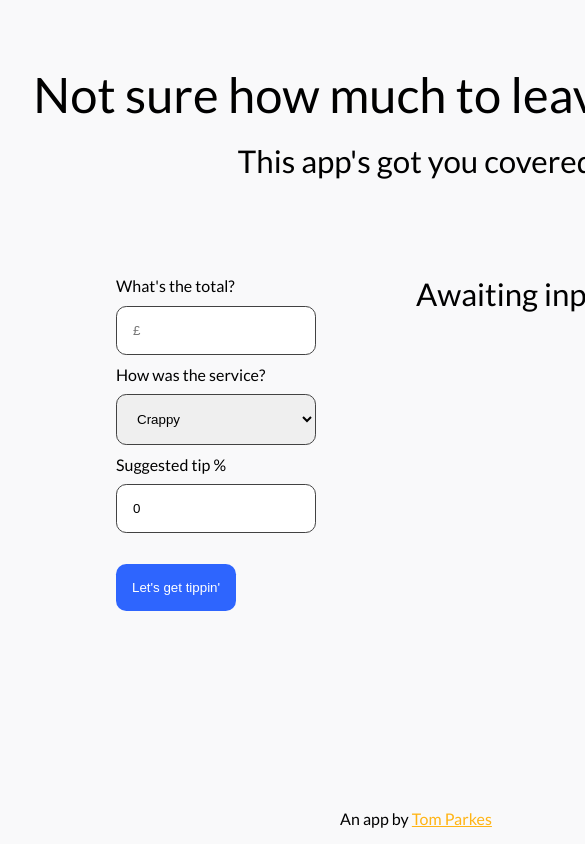
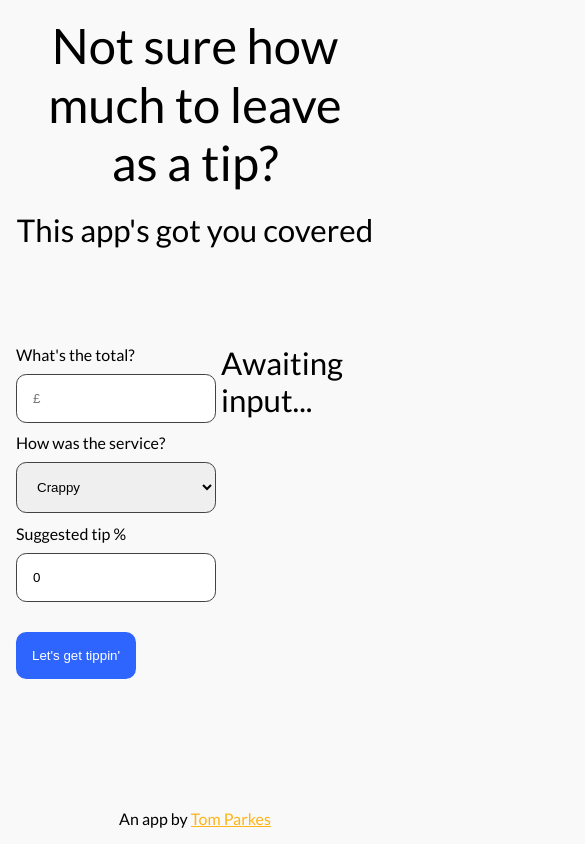
Before and after one commit to tpp1987/tip-calculator, a plain HTML site: page index.html in a window 390 px wide. Shown: the top 844 px of the page, 585 px wide, since content can reach past the window. Drawn offline with Linux system fonts and the light colour scheme.

Commit message:
Mobile responsive

```diff
--- a/index.html
+++ b/index.html
@@ -15,8 +15,8 @@
     <body>
 
         <header class="container">
-            <h1>Not sure how much to leave as a tip?</h1>
-            <h2>This app's got you covered</h2>
+            <h1>Not sure how much to leave as&nbsp;a&nbsp;tip?</h1>
+            <h2>This app's got you&nbsp;covered</h2>
         </header>
 
         <main>
--- a/styles/style.css
+++ b/styles/style.css
@@ -156,33 +156,19 @@ footer a {
     color: var(--secondary-color);
 }
 
-/* SECTION NAME =====================================*/
-
-
-
-/* SECTION NAME =====================================*/
-
-
-
-/* SECTION NAME =====================================*/
-
-
-
-/* SECTION NAME =====================================*/
-
-
-
-/* SECTION NAME =====================================*/
-
-
-
 /*==================================================*/
 /*==================================================*/
 /* MEDIA QUERIES - TABLET LANDSCAPE 1024px =========*/
 
 @media only screen and (max-width: 1024px) {
 
+    .container {
+        width: 100%;
+    }
 
+    header {
+        padding-top: 0;
+    }
 
 }
 
@@ -190,6 +176,10 @@ footer a {
 /* MEDIA QUERIES - TABLET PORTRAIT 768px ===========*/
 
 @media only screen and (max-width: 768px) {
+
+    .container-narrow {
+        width: 100%;
+    }
 
 
 
```
